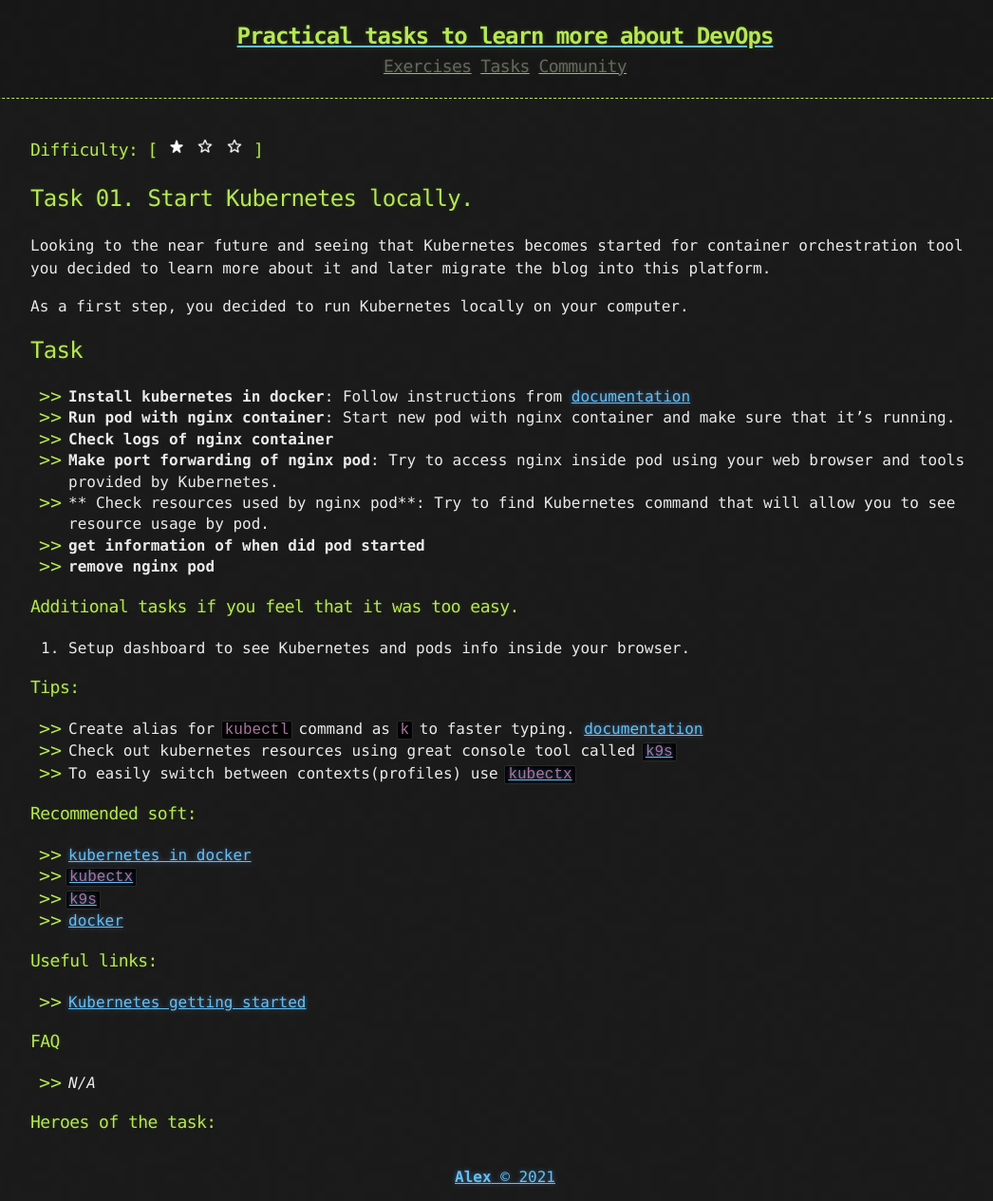
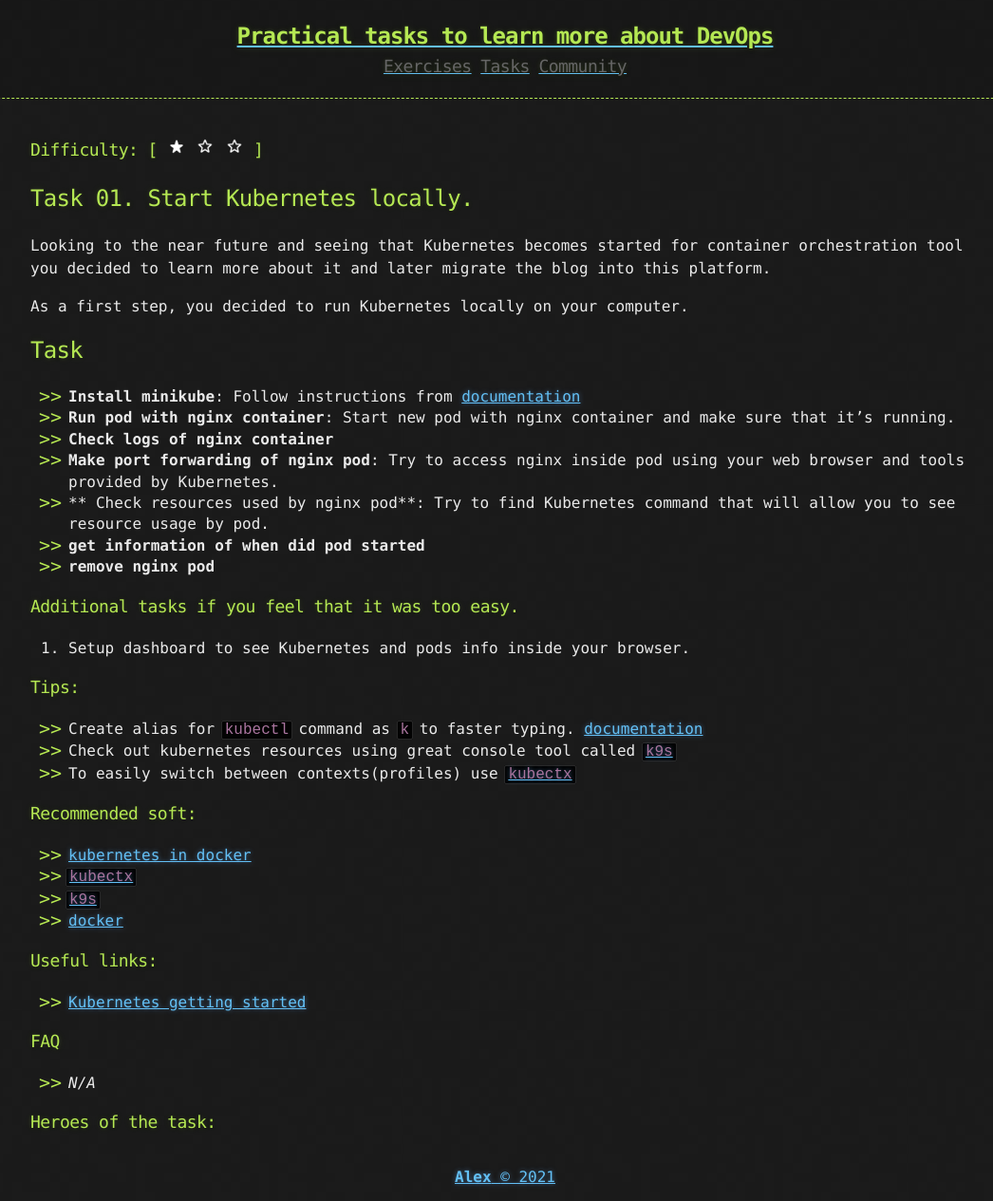
Before and after one commit to korney4eg/korney4eg.github.io, a Jekyll site: the page built from tasks/_posts/2021-03-01-phase3-task1-start-k8s-locally.md, in a window 1280 px wide. Shown: the whole page at 95% size, without its empty margins (108-1154 px from the left). Built offline with Jekyll 4.4.1, drawn with Linux system fonts in a browser that asks for light colours.

Commit message:
replace kind with minikube as it supports persistent storrage

```diff
--- a/tasks/_posts/2021-03-01-phase3-task1-start-k8s-locally.md
+++ b/tasks/_posts/2021-03-01-phase3-task1-start-k8s-locally.md
@@ -14,7 +14,7 @@ As a first step, you decided to run Kubernetes locally on your computer.
 
 ## Task
 
-- **Install kubernetes in docker**: Follow instructions from [documentation](https://kind.sigs.k8s.io/docs/user/quick-start/#installation)
+- **Install minikube**: Follow instructions from [documentation](https://minikube.sigs.k8s.io/docs/start/)
 - **Run pod with nginx container**: Start new pod with nginx container and make sure that it's running.
 - **Check logs of nginx container**
 - **Make port forwarding of nginx pod**: Try to access nginx inside pod using your web browser and tools provided by Kubernetes.
@@ -34,7 +34,7 @@ As a first step, you decided to run Kubernetes locally on your computer.
 
 ### Recommended soft:
 
-- [kubernetes in docker](https://kind.sigs.k8s.io/docs/user/quick-start/#installation)
+- [kubernetes in docker](https://minikube.sigs.k8s.io/docs/start/)
 - [`kubectx`](https://github.com/ahmetb/kubectx)
 - [`k9s`](https://github.com/derailed/k9s)
 - [docker](https://www.docker.com/get-started)
```
